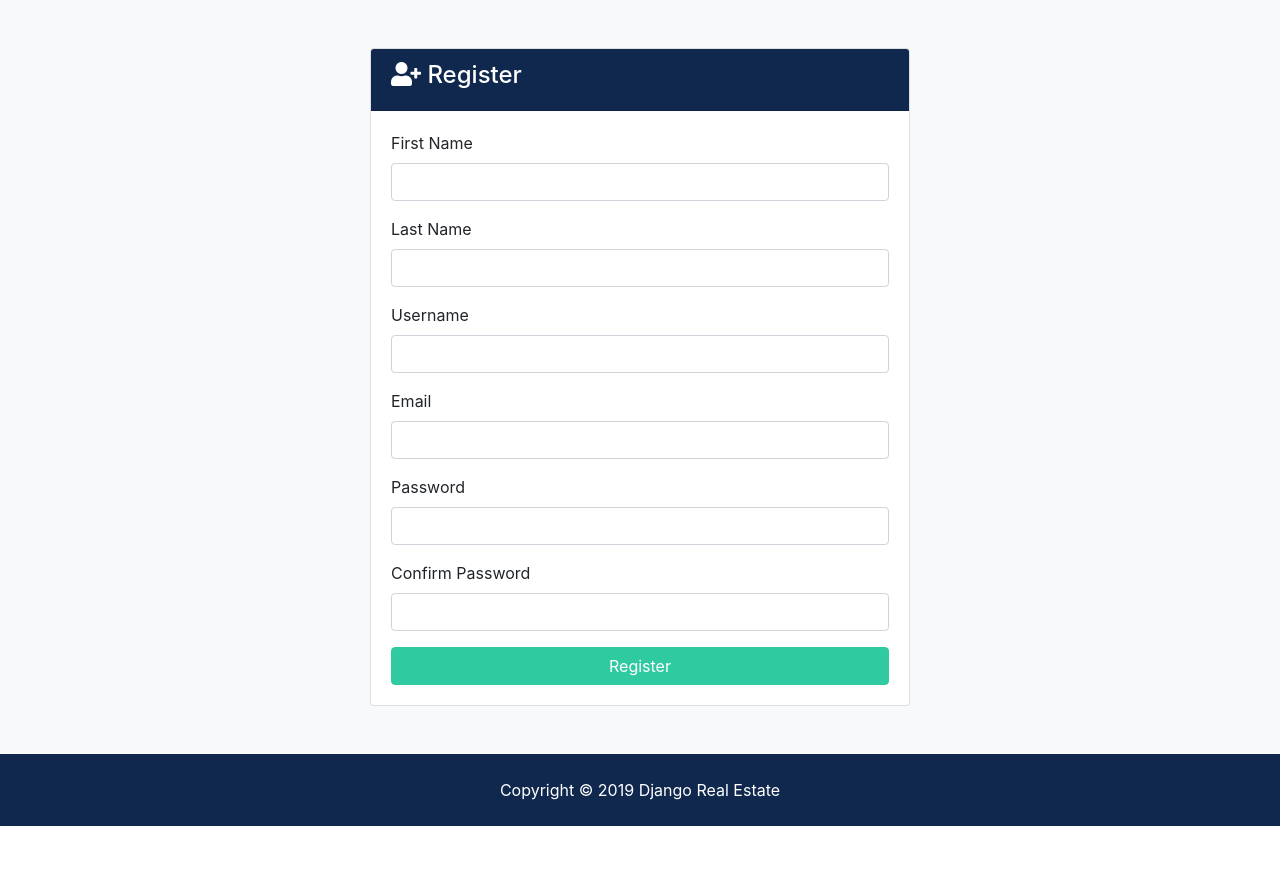
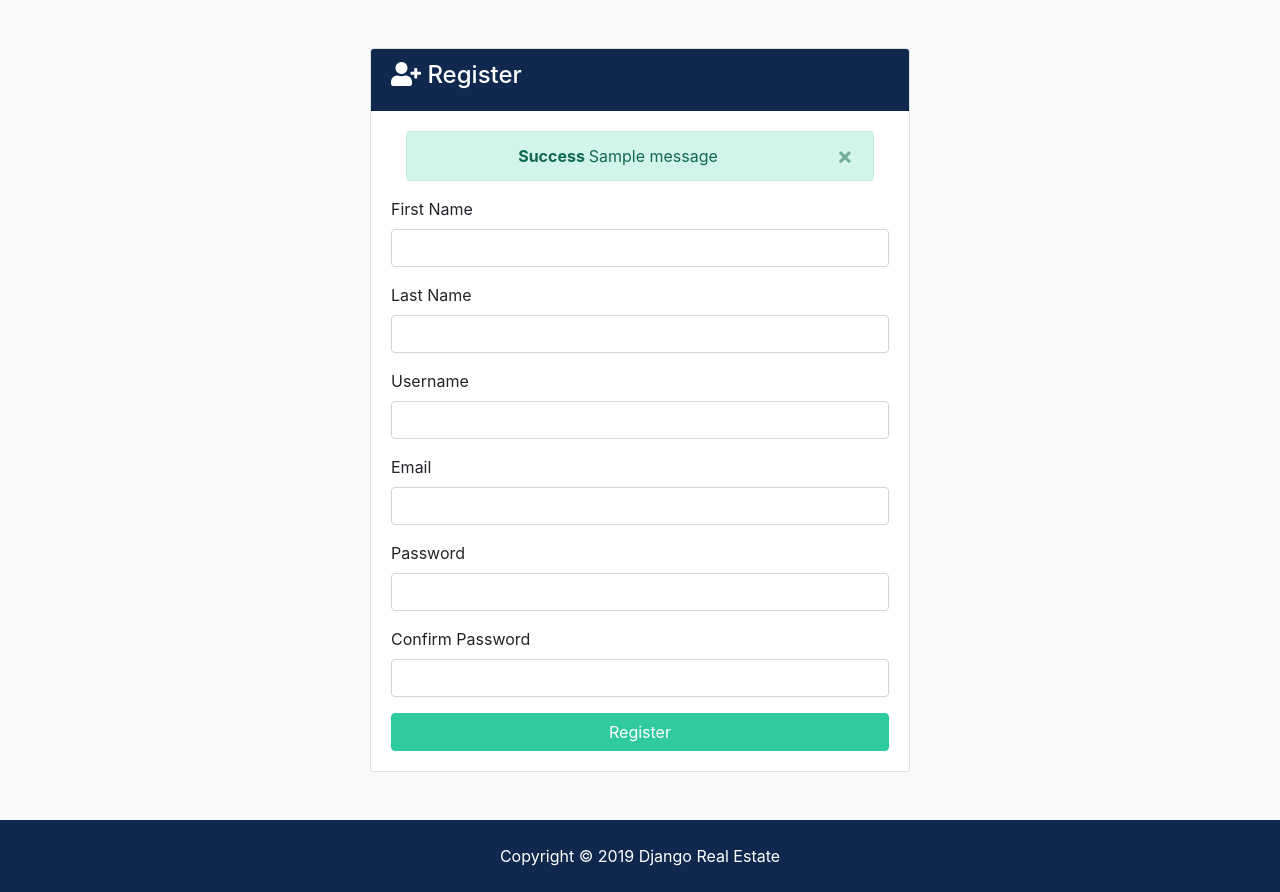
Before and after one commit to SashaPatsel/django-estate, a Django app: page /accounts/register in a window 1280 px wide. Shown: the part 128-1020 px from the top of the page. Before the commit the page ends 954 px from the top, so only its background shows below. Run offline with Django 3.2, Linux system fonts and the light colour scheme; tables that the repository leaves empty hold one stand-in row (values such as "Sample post"); one stand-in notice (Sample message) is shown; some libraries are stand-ins or nearby versions.

Commit message:
send error message to register and login forms

```diff
--- a/destate/accounts/views.py
+++ b/destate/accounts/views.py
@@ -1,11 +1,21 @@
-from django.shortcuts import render
+from django.shortcuts import render, redirect
+from django.contrib import messages
 
 # Create your views here.
 def register(req):
-    return render(req, "accounts/register.html")
+    if req.method == "POST":
+        #Register new user
+        messages.error(req, "Testing error message")
+        return redirect("register")
+    else:
+        return render(req, "accounts/register.html")
 
 def login(req):
-    return render(req, "accounts/login.html")
+    if req.method == "POST":
+        #Register new user
+        return
+    else:
+        return render(req, "accounts/login.html")
 
 def logout(req):
     return redirect(req, "index")
--- a/destate/destate/settings.py
+++ b/destate/destate/settings.py
@@ -136,3 +136,9 @@ STATICFILES_DIRS = [
 # Media folder settings
 MEDIA_ROOT = os.path.join(BASE_DIR, "media")
 MEDIA_URL = "/media/"
+
+# Messages
+from django.contrib.messages import constants as messages
+MESSAGE_TAGS = {
+    messages.ERROR: 'danger'
+}
--- a/destate/templates/accounts/login.html
+++ b/destate/templates/accounts/login.html
@@ -12,7 +12,9 @@
                 <i class="fas fa-sign-in-alt"></i> Login</h4>
             </div>
             <div class="card-body">
-              <form action="index.html">
+                {% include 'partials/_alerts.html' %}
+              <form action="{% url 'login' %}" method="POST">
+              {% csrf_token %}
                 <div class="form-group">
                   <label for="username">Username</label>
                   <input type="text" name="username" class="form-control" required>
--- a/destate/templates/accounts/register.html
+++ b/destate/templates/accounts/register.html
@@ -13,7 +13,10 @@
                 <i class="fas fa-user-plus"></i> Register</h4>
             </div>
             <div class="card-body">
-                <form action="index.html">
+              <!-- Alerts -->
+                {% include 'partials/_alerts.html' %}
+                <form action="{% url 'register' %}" method="POST">
+                {% csrf_token %}
                   <div class="form-group">
                   <label for="first_name">First Name</label>
                   <input type="text" name="first_name" class="form-control" required>
--- /dev/null
+++ b/destate/templates/partials/_alerts.html
@@ -0,0 +1,21 @@
+{% if messages %}
+    {% for message in messages %}
+       <div id="message" class="container">
+            <div class="alert alert-{{message.tags}} alert-dismissible text-center">
+                <button type="button" class="close" data-dismiss="alert">
+                    <span aria-hidden="true">
+                        &times;
+                    </span>
+                </button>
+                <strong>
+                    {% if message.level == DEFAULT_MESSAGE_LEVELS.ERROR %}
+                        Error
+                    {% else %}
+                        {{ message.tags|title }}
+                    {% endif %}
+                </strong>
+                {{message}}
+            </div>
+       </div>
+    {% endfor %}
+{% endif %}
```
